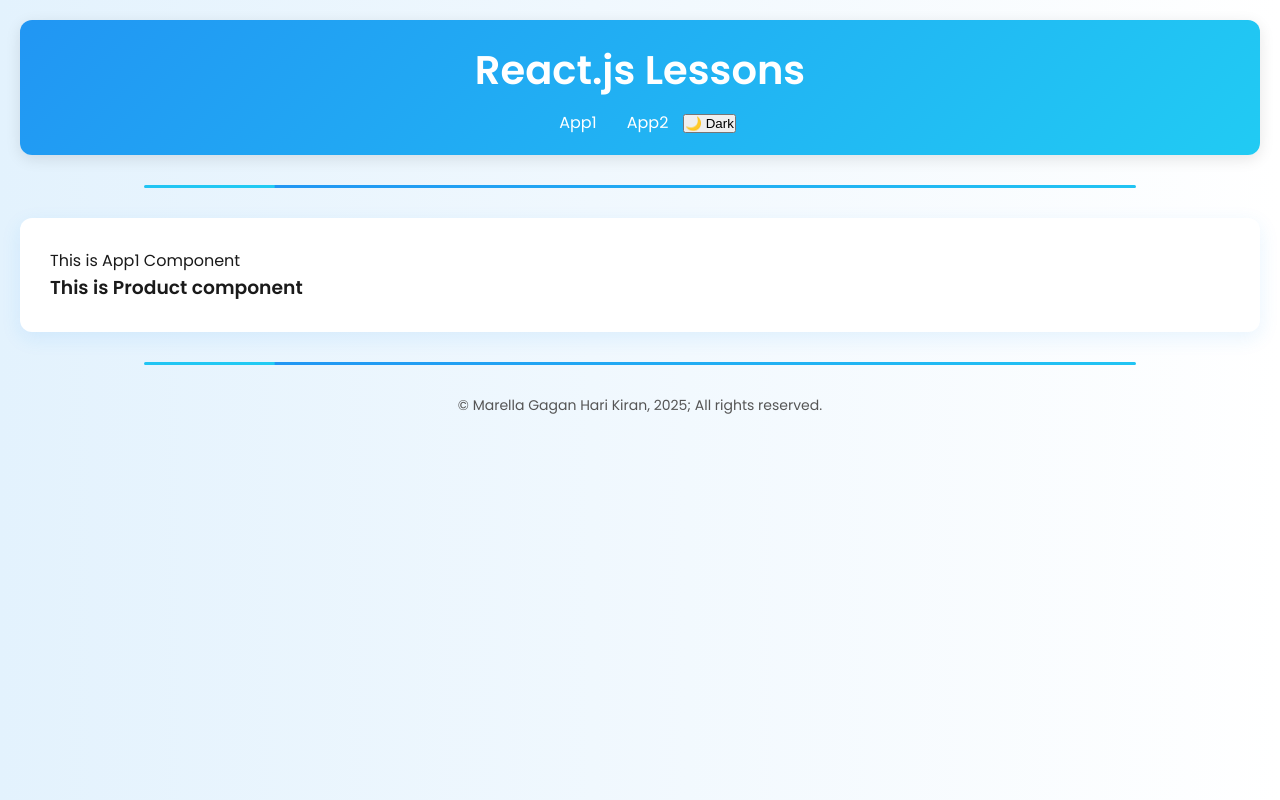
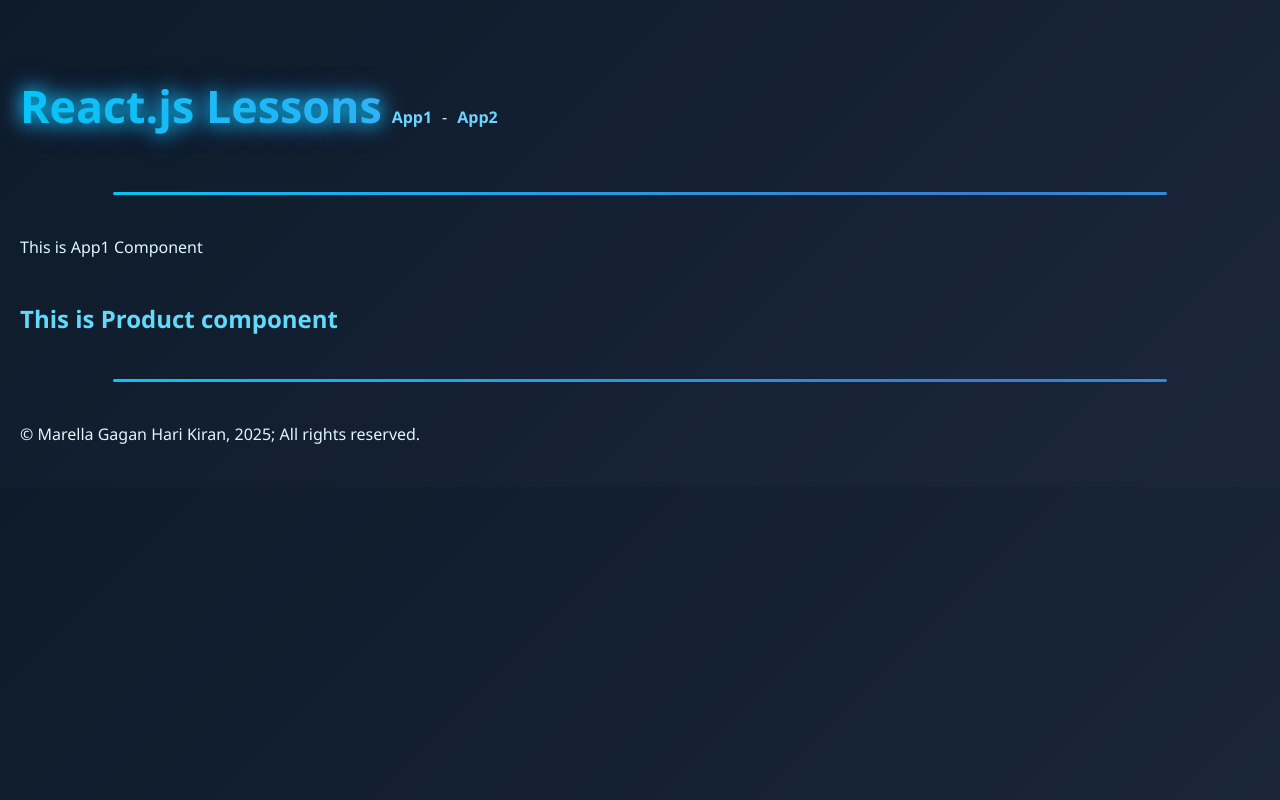
Before and after one commit to Gaganharikiranmarella/react-apps, a React (Vite) app: page / in a window 1280 px wide. Built offline with nearby package versions, Linux system fonts and the light colour scheme.

Commit message:
removed dark mode

```diff
--- a/src/App.css
+++ b/src/App.css
@@ -1,138 +1,175 @@
-/* Import Poppins font */
-@import url('https://fonts.googleapis.com/css2?family=Poppins:wght@300;400;600&display=swap');
-
-* {
+/* Base styles */
+body {
+  font-family: 'Segoe UI', Tahoma, Geneva, Verdana, sans-serif;
+  background: linear-gradient(135deg, #0d1b2a, #1b263b);
+  color: #e0f7ff;
   margin: 0;
-  padding: 0;
-  box-sizing: border-box;
+  padding: 40px 20px;
+  line-height: 1.6;
+  overflow-x: hidden;
 }
 
-body {
-  font-family: 'Poppins', sans-serif;
-  background: linear-gradient(to right, #e3f2fd, #ffffff);
-  color: #1a1a1a;
-  padding: 20px;
-  transition: background 0.4s ease, color 0.4s ease;
+/* Headings */
+h1 {
+  color: #ffffff;
+  text-align: center;
+  font-size: 2.8em;
+  margin-bottom: 10px;
+  background: linear-gradient(90deg, #00d4ff, #4facfe);
+  background-clip: text;
+  -webkit-background-clip: text;
+  -webkit-text-fill-color: transparent;
+  display: inline-block;
+  animation: glow 2s ease-in-out infinite alternate;
 }
 
-/* Header */
-header {
-  background: linear-gradient(135deg, #2196f3, #21cbf3);
-  color: white;
-  padding: 20px 30px;
-  border-radius: 12px;
+h2 {
+  color: #a8dadc;
   text-align: center;
-  margin-bottom: 30px;
-  box-shadow: 0 4px 15px rgba(0, 0, 0, 0.1);
+  font-weight: 500;
+  font-size: 2em;
+  margin-top: 30px;
 }
 
-header h1 {
-  font-size: 2.5rem;
-  margin-bottom: 10px;
-  animation: slideIn 1s ease-out;
+h3 {
+  color: #61dafb;
+  margin-top: 40px;
+  font-weight: 600;
+  font-size: 1.5em;
 }
 
 /* Navigation Links */
-header a {
-  color: white;
-  margin: 0 15px;
-  font-weight: 500;
+a {
+  color: #6bd4ff;
   text-decoration: none;
-  position: relative;
-  transition: color 0.3s ease;
+  font-weight: bold;
+  margin: 0 10px;
+  border-bottom: 1px dashed transparent;
+  transition: all 0.2s ease-in-out;
 }
 
-header a::after {
-  content: '';
-  position: absolute;
-  width: 0;
-  height: 2px;
-  display: block;
-  margin-top: 5px;
-  right: 0;
-  background: white;
-  transition: width 0.3s ease;
-  -webkit-transition: width 0.3s ease;
+a:hover {
+  color: #ffffff;
+  border-bottom: 1px dashed #ffffff;
+  text-shadow: 0 0 8px #6bd4ff;
 }
 
-header a:hover::after {
-  width: 100%;
-  left: 0;
-  background-color: white;
+/* Divider */
+hr {
+  margin: 40px auto;
+  border: none;
+  height: 3px;
+  background: linear-gradient(to right, #00d2ff, #3a7bd5, #00d2ff);
+  background-size: 200% auto;
+  width: 85%;
+  border-radius: 5px;
+  animation: shine 5s linear infinite;
 }
 
-header a:hover {
-  color: #e3f2fd;
+/* Floating animation */
+.floating {
+  animation: float 3s ease-in-out infinite;
 }
 
-/* Main Content */
-main {
-  background: #ffffff;
-  padding: 30px;
-  border-radius: 12px;
-  box-shadow: 0 6px 20px rgba(33, 150, 243, 0.1);
-  animation: fadeIn 0.8s ease;
+@keyframes float {
+  0% { transform: translateY(0); }
+  50% { transform: translateY(-15px); }
+  100% { transform: translateY(0); }
 }
 
-/* Footer */
-footer {
-  margin-top: 30px;
-  text-align: center;
-  font-size: 14px;
-  color: #555;
-  animation: fadeInUp 1s ease;
-}
-
-/* Horizontal Rule */
-hr {
-  margin: 30px auto;
-  border: none;
-  height: 3px;
-  background: linear-gradient(to right, #2196f3, #21cbf3);
-  width: 80%;
-  border-radius: 5px;
-  animation: shine 3s linear infinite;
-}
-
-/* Animations */
-@keyframes slideIn {
-  0% {
-    transform: translateY(-20px);
-    opacity: 0;
+/* Glow Animation */
+@keyframes glow {
+  from {
+    text-shadow: 0 0 10px #00d4ff, 0 0 20px #3a7bd5;
   }
-  100% {
-    transform: translateY(0);
-    opacity: 1;
+  to {
+    text-shadow: 0 0 20px #00d4ff, 0 0 30px #3a7bd5;
   }
 }
 
-@keyframes fadeIn {
-  from {
-    opacity: 0;
-    transform: scale(0.98);
-  }
-  to {
-    opacity: 1;
-    transform: scale(1);
-  }
+/* Shine Animation for Divider */
+@keyframes shine {
+  0% { background-position: 0 0; }
+  100% { background-position: 200% 0; }
 }
 
-@keyframes fadeInUp {
-  from {
-    opacity: 0;
-    transform: translateY(15px);
-  }
-  to {
-    opacity: 1;
-    transform: translateY(0);
-  }
+/* List Container Styling */
+ol {
+  background: linear-gradient(145deg, #1e3557, #284a6e);
+  padding: 20px 30px;
+  border-radius: 12px;
+  box-shadow: 0 8px 25px rgba(0, 0, 0, 0.4);
+  border: 1px solid #3b7bc6;
+  transition: transform 0.3s ease;
 }
 
-@keyframes shine {
-  0% {
-    background-position: -200px 0;
-  }
-  100% {
-    background-position: 200px 0;
-  }
+ol:hover {
+  transform: scale(1.01);
 }
+
+li {
+  margin: 12px 0;
+  font-size: 17px;
+  color: #d0ecff;
+  position: relative;
+  padding-left: 25px;
+}
+
+li::before {
+  content: "⚡";
+  position: absolute;
+  left: 0;
+  color: #00bfff;
+  animation: flicker 2s infinite alternate;
+}
+
+/* Flicker Effect */
+@keyframes flicker {
+  0% { opacity: 1; }
+  50% { opacity: 0.6; }
+  100% { opacity: 1; }
+}
+
+/* Card styling */
+.card {
+  transition: transform 0.3s ease, box-shadow 0.3s ease;
+  background: linear-gradient(120deg, #1e3c72, #2a5298);
+  border: 1px solid #0077ff;
+  border-radius: 12px;
+  overflow: hidden;
+  padding: 20px;
+  color: #e0f7ff;
+}
+
+.card:hover {
+  transform: scale(1.05);
+  box-shadow: 0 6px 20px rgba(0, 212, 255, 0.3);
+}
+
+/* Item Container */
+.item-container {
+  background: #183c5a;
+  padding: 15px 20px;
+  border-radius: 10px;
+  margin-bottom: 10px;
+  transition: transform 0.3s ease, box-shadow 0.3s ease;
+  box-shadow: 0 4px 12px rgba(0, 191, 255, 0.3);
+}
+
+.item-container:hover {
+  transform: scale(1.02);
+  box-shadow: 0 6px 18px rgba(0, 191, 255, 0.4);
+}
+
+.item-container .overview {
+  margin: 0 0 8px 0;
+  font-style: italic;
+  color: #aeeaff;
+  font-size: 14px;
+  animation: fadeIn 1s ease;
+}
+
+@keyframes fadeIn {
+  from { opacity: 0; transform: translateY(-5px); }
+  to   { opacity: 1; transform: translateY(0); }
+}
--- a/src/App.jsx
+++ b/src/App.jsx
@@ -1,29 +1,19 @@
-import { useState } from "react";
 import App1 from "./components/App1";
 import App2 from "./components/App2";
 import "./App.css";
 import { BrowserRouter, Routes, Route, Link } from "react-router-dom";
 
 function App() {
-  const [theme, setTheme] = useState("light");
-
-  const toggleTheme = () =>
-    setTheme((prev) => (prev === "light" ? "dark" : "light"));
-
   return (
-    <div className={`app-container ${theme}`}>
     <BrowserRouter>
       <header>
         <h1>React.js Lessons</h1>
-          <nav>
-            <Link to="/">App1</Link>
+        <Link to="/">App1</Link>-
         <Link to="/app2">App2</Link>
-            <button className="theme-toggle" onClick={toggleTheme}>
-              {theme === "light" ? "🌙 Dark" : "☀️ Light"}
-            </button>
-          </nav>
       </header>
+
       <hr />
+
       <main>
         <Routes>
           <Route index element={<App1 />} />
@@ -31,12 +21,13 @@ function App() {
           <Route path="/app2" element={<App2 />} />
         </Routes>
       </main>
+
       <hr />
+
       <footer>
         &copy; Marella Gagan Hari Kiran, 2025; All rights reserved.
       </footer>
     </BrowserRouter>
-    </div>
   );
 }
 
```
Lines whose indentation alone changed are shown as unchanged.
